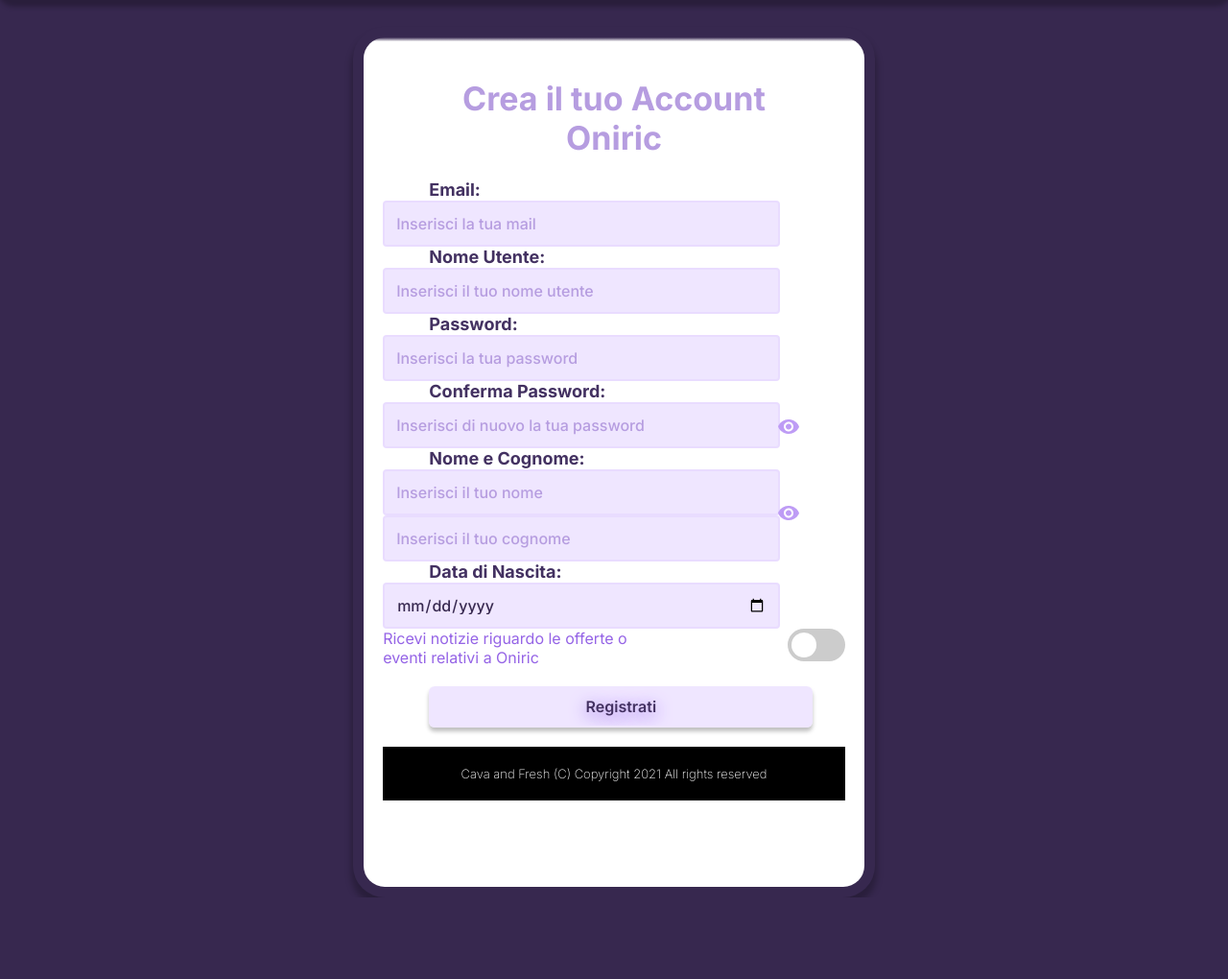
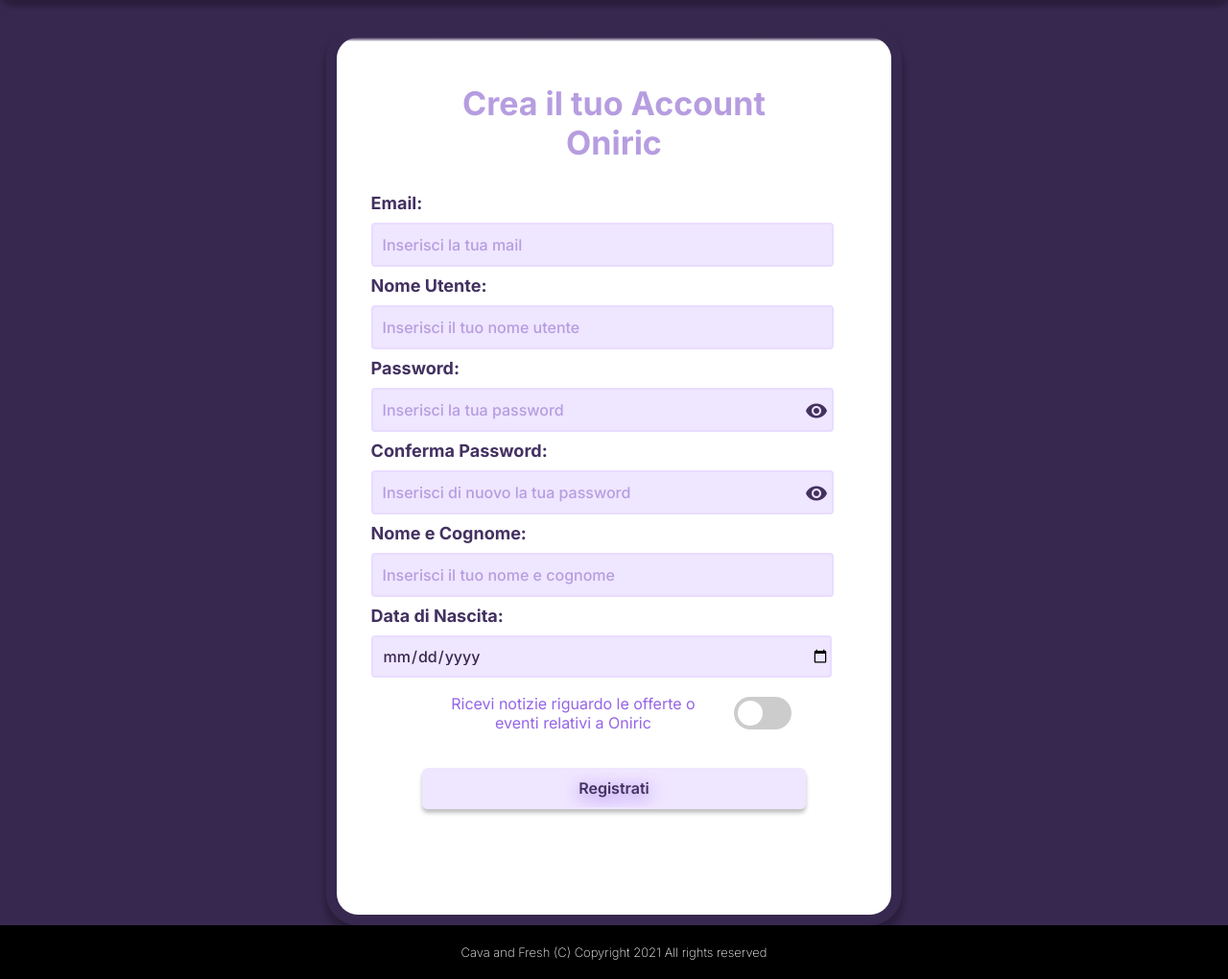
Before and after one commit to CavDev26/Oniric-WebSite, a PHP site: page /html/signup.html in a window 1280 px wide. Shown: the part 102-1122 px from the top of the page at 96% size. Before the commit the page ends 1037 px from the top, so only its background shows below. Run offline with PHP 8.4, Linux system fonts and the light colour scheme.

Commit message:
Fixed some issues with previous pages

```diff
--- a/css/framework.css
+++ b/css/framework.css
@@ -12,6 +12,12 @@
 }
 .m-0 {
   margin: 0;
+}
+.p-10 {
+  padding: 10px;
+}
+.p-20 {
+  padding: 20px;
 }
 .p-20l {
   padding-left: 20px;
@@ -85,3 +91,29 @@
 .f-28 {
   font-size: 28px;
 }
+
+.left {
+  float: left;
+  text-align: left;
+}
+
+.left-text {
+  text-align: left;
+}
+.right {
+  float: right;
+  text-align: right;
+}
+.right-text {
+  text-align: right;
+}
+.center {
+  text-align: center;
+}
+
+.inline-block {
+  display: inline-block;
+}
+.block {
+  display: block;
+}
--- a/css/login_signup.css
+++ b/css/login_signup.css
@@ -10,14 +10,28 @@
   width: 80%;
   margin: 0, 0, 30px, 0;
 }
-
-.form {
+.form-label {
+  text-align: left;
+  width: 100%;
+  color: var(--lightSecondary);
+  align-items: left;
+  font-weight: bold;
+  font-size: 18px;
+  line-height: 40px;
+}
+.simpleForm {
+  display: flex;
+  flex-direction: column;
+  justify-content: left;
+  align-items: left;
+}
+.box-input {
   color: var(--secondary);
-  padding: 12px;
   background: var(--traslucentPrimary);
   border-radius: 4px;
-  width: 80%;
-  max-width: 400px;
+  width: 92%;
+  max-width: 700px;
+  height: 40px;
   border: 2px solid var(--traslucentPrimary);
   -webkit-transition: 0.5s;
   transition: 0.5s;
@@ -27,16 +41,15 @@
   font-weight: 500;
   font-size: 16px;
   line-height: 100%;
-}
-.form input {
-  position: relative;
+  margin: 0;
+  padding-left: 10px;
 }
 
-.form::placeholder {
+.box-input::placeholder {
   color: var(--primary);
 }
 
-.form:focus {
+.box-input:focus {
   border: 2px solid var(--primary);
 }
 
@@ -59,7 +72,7 @@
   max-width: 400px;
   min-width: 200px;
   width: 90%;
-  margin: 20px 10%;
+  margin: 20px 4%;
   padding: 10px 0;
   text-shadow: 0px 4px 17px var(--saturatedPrimary);
 }
@@ -69,8 +82,10 @@
 .switch {
   position: relative;
   display: inline-block;
+  vertical-align: middle;
   width: 60px;
   height: 34px;
+  margin: 10px;
 }
 
 /* Hide default HTML checkbox */
@@ -132,23 +147,13 @@ input:checked + .slider:before {
   display: inline-block;
   color: var(--saturatedPrimary);
   font-size: 16px;
+  vertical-align: middle;
   width: 60%;
 }
 
 .passwordEye {
-  position: absolute;
-  top: 170px;
-  right: 9%;
-}
-.passwordEye-2 {
-  position: absolute;
-  top: 250px;
-  right: 10%;
-}
-.passwordEye-3 {
-  position: absolute;
-  top: 340px;
-  right: 10%;
+  margin-left: -35px;
+  vertical-align: middle;
 }
 .container {
   position: relative;
--- a/css/productStyle.css
+++ b/css/productStyle.css
@@ -6,7 +6,7 @@
   box-sizing: border-box;
   -moz-box-sizing: border-box;
   -webkit-box-sizing: border-box;
-  padding: 20px 20px 90px 20px;
+  padding: 2% 2% 90px 2%;
   background: linear-gradient(
     180deg,
     rgba(182, 157, 224, 0.02) 0%,
@@ -15,7 +15,7 @@
 
   color: var(--lightSecondary);
   box-shadow: 0px 8px 6px 2px rgba(0, 0, 0, 0.25);
-  border: 11px solid transparent; /*2*/
+  border: 8px solid transparent; /*2*/
   /*3*/
   background-clip: padding-box;
   border-radius: 33px;
@@ -93,7 +93,7 @@ hr.separator {
   font-size: 16px;
 }
 
-.productBack > section > footer {
+.italic-footer {
   font-style: italic;
   font-weight: 100;
   font-size: 15px;
@@ -260,29 +260,3 @@ hr.separator {
 .cartButton:hover {
   opacity: 0.5;
 }
-
-.left {
-  float: left;
-  text-align: left;
-}
-
-.left-text {
-  text-align: left;
-}
-.right {
-  float: right;
-  text-align: right;
-}
-.right-text {
-  text-align: right;
-}
-.center {
-  text-align: center;
-}
-
-.inline-block {
-  display: inline-block;
-}
-.block {
-  display: block;
-}
--- a/html/signup.html
+++ b/html/signup.html
@@ -6,6 +6,9 @@
     <link rel="stylesheet" href="../css/style.css" />
     <link rel="stylesheet" href="../css/productStyle.css" />
     <link rel="stylesheet" href="../css/login_signup.css" />
+    <link rel="stylesheet" href="../css/framework.css" />
+    <link href="https://fonts.googleapis.com/icon?family=Material+Icons"
+      rel="stylesheet">
 
     <title>Registrati su Oniric</title>
   </head>
@@ -18,79 +21,84 @@
 
     <div class="simpleBack inline-block">
       <h1 class="bigTitle">Crea il tuo Account Oniric</h1>
-      <div class="container">
-          <label for="email" class="priceItem left fullWidth p-20l">Email:</label><br />
+      <form action="" class="simpleForm">
+          <div class="left p-10l p-10r">
+            <label for="email" class="form-label">Email:</label><br />
             <input
-          class="form left m-10t m-20l m-20r m-20b"
+              class="box-input"
               type="text"
               id="email"
               name="email"
               placeholder="Inserisci la tua mail"
-        /><br />
-        <label for="username" class="priceItem left fullWidth p-20l">Nome Utente:</label><br />
+            />
+          </div>
+          <div class="left p-10l p-10r">
+            <label for="username" class="form-label">Nome Utente:</label><br />
             <input
-          class="form left m-10t m-20l m-20r m-20b"
+              class="box-input"
               type="text"
               id="username"
               name="username"
               placeholder="Inserisci il tuo nome utente"
-        /><br />
-        <label for="password" class="priceItem left block fullWidth p-20l">Password:</label><br />
+            />
+          </div>
+          <div class="left p-10l p-10r">
+            <label for="password" class="form-label">Password:</label><br />
               <input
-          class="form left m-10t m-20l m-20r m-10b"
+              class="box-input"
               type="password"
               id="password"
               name="password"
-          placeholder="Inserisci la tua password" />
-          <img src="../img/showPassword.png" alt="" class="passwordEye-2">
-        <br />
-        <label for="confirmpassword" class="priceItem left block fullWidth p-20l">Conferma Password:</label><br />
+              placeholder="Inserisci la tua password" >
+              <span class="material-icons passwordEye">visibility</span>
+          </div>
+          <div class="left p-10l p-10r">
+            <label for="confirmpassword" class="form-label">Conferma Password:</label><br />
             <input
-          class="form left m-10t m-20l m-20r m-20b "
+            class="box-input"
             type="password"
             id="confirmpassword"
             name="confirmpassword"
             placeholder="Inserisci di nuovo la tua password" >
-           <img src="../img/showPassword.png" alt="" class="passwordEye-3">
             </input>
-
-        <br />
-        <label for="nameAndsurname" class="priceItem left fullWidth p-20l">Nome e Cognome:</label><br />
+            <span class="material-icons passwordEye">visibility</span>
+          </div>
+          <div class="left p-10l p-10r">
+            <label for="nameAndsurname" class="form-label">Nome e Cognome:</label><br />
             <input
-          class="form left m-10t m-20l m-20r m-10b"
+              class="box-input"
               type="text"
               id="nameAndsurname"
               name="name"
-          placeholder="Inserisci il tuo nome"
-        /><br />
+              placeholder="Inserisci il tuo nome e cognome"
+            />
+          </div>
+          <div class="left p-10l p-10r">
+            <label for="birthdate" class="form-label">Data di Nascita:</label><br />
             <input
-          class="form left m-10t m-20l m-20r m-10b"
-          type="text"
-          id="nameAndsurname"
-          name="surname"
-          placeholder="Inserisci il tuo cognome"
-        /><br />
-        <label for="birthdate" class="priceItem left fullWidth p-20l">Data di Nascita:</label><br />
-        <input
-          class="form left m-10t m-20l m-20r m-10b"
+              class="box-input"
               type="date"
-          id="nameAndsurname"
+              id="birthdate"
               name="name"
-          placeholder="Inserisci il tuo nome"
-        /><br />
-        <label for="news" class="saturatedText left p-20t p-20l">Ricevi notizie riguardo le offerte o eventi relativi a Oniric</label>
-        <label class="switch right m-10l m-10r m-20t m-10b">
+              placeholder="Inserisci la tua data di nascita"
+            />
+          </div>
+          <div class="center p-10">
+            <label for="news" class="saturatedText ">Ricevi notizie riguardo le offerte o eventi relativi a Oniric</label>
+            <label class="switch">
                 <input type="checkbox">
                 <span class="slider round"></span>
             </label>
+          </div>
         </form>
         <footer class="center">
           <div class="center">
             <input class="softButton" type="submit" value="Registrati">
-        </input>
           </div>
         </footer>
-    </di>
+      </form>
+    </div>
+
 
     <footer class="home-footer">
       Cava and Fresh (C) Copyright 2021 All rights reserved
```
Also changed, not shown: html/login.html (+15 -9 lines), html/product.html (+9 -4 lines). Lines whose indentation alone changed are shown as unchanged.
